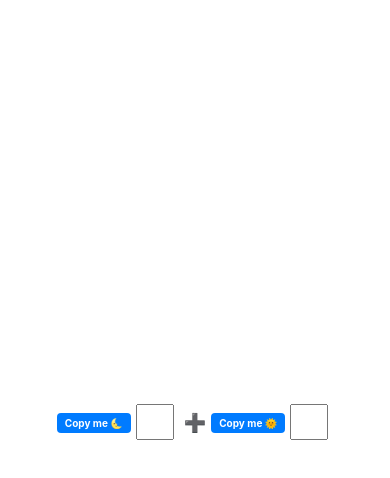
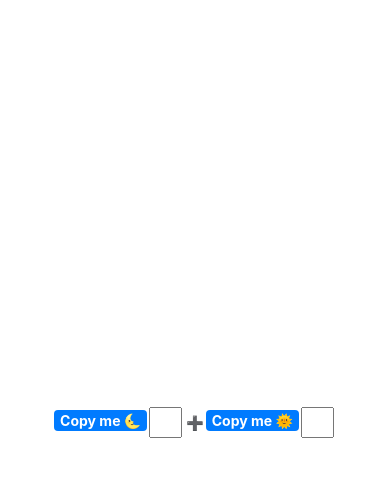
Before and after one commit to PopovaOlha/animation-of-heart, a React (Create React App) app: page / in a window 390 px wide. Both pictures are taken after a click on the button "Click me 😉". Shown: the top 478 px of the page. Built offline with nearby package versions, Linux system fonts and the light colour scheme.

Commit message:
fix: css styles

```diff
--- /dev/null
+++ b/src/EmojiCopyButton.js
@@ -0,0 +1,28 @@
+import React, { useState } from 'react';
+import './styles.css';
+
+const EmojiCopyButton = ({ emoji, handleCopyEmoji }) => {
+  const [showCopiedMessage, setShowCopiedMessage] = useState(false);
+
+  const copyEmojiToClipboard = () => {
+    navigator.clipboard.writeText(emoji).then(
+      () => {
+        setShowCopiedMessage(true);
+        setTimeout(() => setShowCopiedMessage(false), 2000); // Скрыть сообщение через 2 секунды
+        handleCopyEmoji(emoji); // Вызываем функцию родительского компонента для обновления состояния копирования
+      },
+      (error) => {
+        console.error('Ошибка при копировании эмодзи:', error);
+      }
+    );
+  };
+
+  return (
+    <div className="copy-text" onClick={copyEmojiToClipboard}>
+      <span>Copy me {emoji}</span>
+      {showCopiedMessage && <div className="copied-message">Copy✔️</div>}
+    </div>
+  );
+};
+
+export default EmojiCopyButton;
--- a/src/InputAnimation.js
+++ b/src/InputAnimation.js
@@ -1,29 +1,5 @@
 import React, { useState } from 'react';
-
-const EmojiCopyButton = ({ emoji }) => {
-  const [showCopiedMessage, setShowCopiedMessage] = useState(false);
-
-  const copyEmojiToClipboard = () => {
-    navigator.clipboard.writeText(emoji).then(
-      () => {
-        setShowCopiedMessage(true);
-        setTimeout(() => setShowCopiedMessage(false), 2000); // Скрыть сообщение через 2 секунды
-      },
-      (error) => {
-        console.error('Ошибка при копировании эмодзи:', error);
-      }
-    );
-  };
-  console.log(EmojiCopyButton);
-
-  return (
-    <div className="emoji-copy-button" onClick={copyEmojiToClipboard}>
-      <span>Copy me ({emoji})</span>
-      {showCopiedMessage && <div className="copied-message">Copy✔️</div>}
-    </div>
-  );
-};
-
+import EmojiCopyButton from './EmojiCopyButton'; // Импортируем EmojiCopyButton из соответствующего файла
 
 const InputAnimation = () => {
   const [input1, setInput1] = useState('');
@@ -59,7 +35,7 @@ const InputAnimation = () => {
   return (
     <div className="input-container">
       <div className="input-wrapper">
-        <div className="copy-text" onClick={() => handleCopyEmoji("🌜")}>Copy me 🌜</div>
+        <EmojiCopyButton emoji="🌜" handleCopyEmoji={handleCopyEmoji} />
         <input
           type="text"
           placeholder=""
@@ -69,7 +45,7 @@ const InputAnimation = () => {
       </div>
       <span>➕</span>
       <div className="input-wrapper">
-        <div className="copy-text" onClick={() => handleCopyEmoji("🌞")}>Copy me 🌞</div>
+        <EmojiCopyButton emoji="🌞" handleCopyEmoji={handleCopyEmoji} />
         <input
           type="text"
           placeholder=""
@@ -81,7 +57,7 @@ const InputAnimation = () => {
       {showEquals && (
         <div className="heart-animation"></div>
       )}
-      {copiedMessage && <div className="copied-message">Скопировано!</div>}
+      {copiedMessage && <div className="copied-message">Copy✔️</div>}
     </div>
   );
 };
--- a/src/styles.css
+++ b/src/styles.css
@@ -120,25 +120,29 @@
 
   @media (max-width: 768px) {
     .input-container input {
-      width: 30px;
-      height: 30px;
-      font-size: 16px;
-      margin: 0 5px;
+      width: 25px;
+      height: 25px;
+      font-size: 12px;
+      margin: 0 2px;
     }
 
     .input-container span {
-      font-size: 18px;
-      margin: 0 5px;
+      font-size: 14px;
+      margin: 0 2px;
     }
 
     .heart-animation {
-      width: 40px;
-      height: 40px;
+      width: 30px;
+      height: 30px;
     }
 
-    .emoji-copy-button,
+    .button,
     .copy-text {
-      padding: 4px 8px;
-      font-size: 10px;
+      padding: 2px 4px;
+      font-size: 8px;
+    }
+
+    .input-container {
+      flex-direction: row;
     }
   }
```
